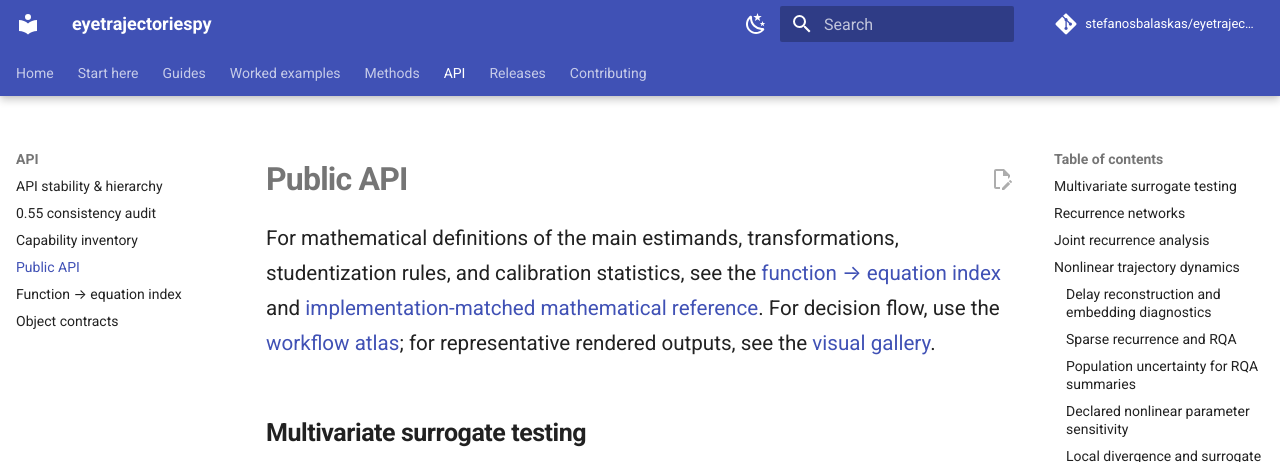
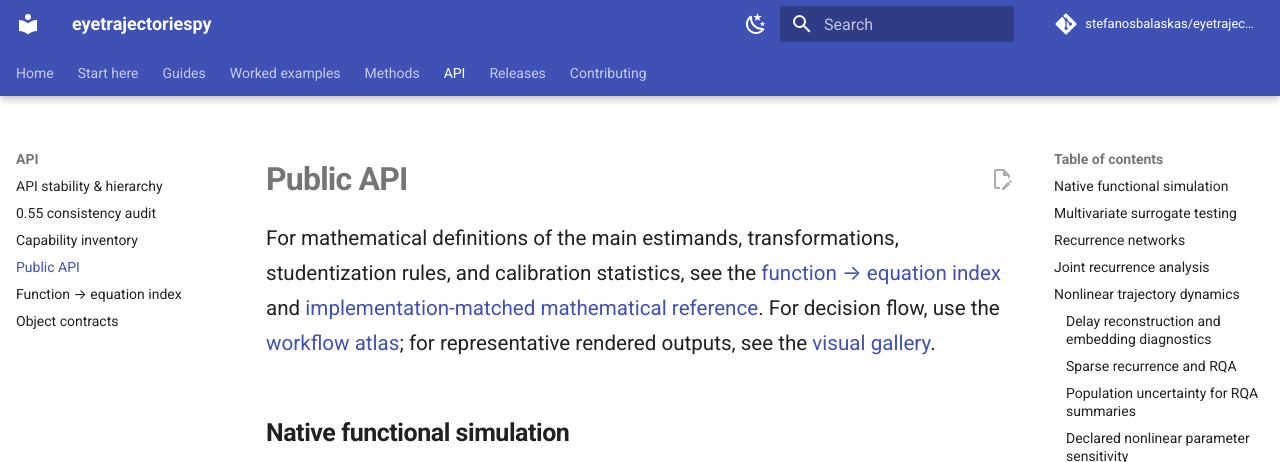
Before and after one commit to stefanosbalaskas/eyetrajectoriespy, an MkDocs documentation site: the page built from docs/reference/api.md, in a window 1280 px wide and 900 px high, cut to the strip 0-462 px from the top of the window. Built offline with MkDocs 1.6.1 and Material for MkDocs 9.7.7, drawn with Linux system fonts in a browser that asks for light colours; comment, search, counter and statistics services are not loaded; some of the changed text lies outside the part shown.

Commit message:
Document public functional simulation API

```diff
--- a/docs/reference/api.md
+++ b/docs/reference/api.md
@@ -1,6 +1,12 @@
 # Public API
 
 For mathematical definitions of the main estimands, transformations, studentization rules, and calibration statistics, see the [function → equation index](function-equation-index.md) and [implementation-matched mathematical reference](../methods/mathematical-reference.md). For decision flow, use the [workflow atlas](../methods/workflow-atlas.md); for representative rendered outputs, see the [visual gallery](../methods/visual-gallery.md).
+
+
+## Native functional simulation
+::: eyetrajectoriespy.FunctionalSimulationResult
+::: eyetrajectoriespy.FunctionalSimulationTruth
+::: eyetrajectoriespy.simulate_functional_process
 
 
 ## Multivariate surrogate testing
```
